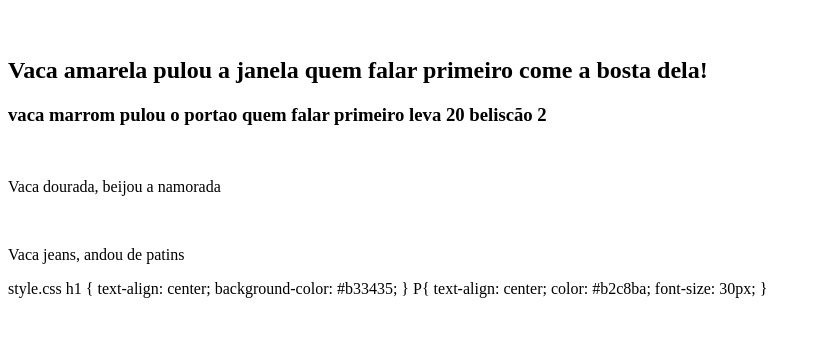
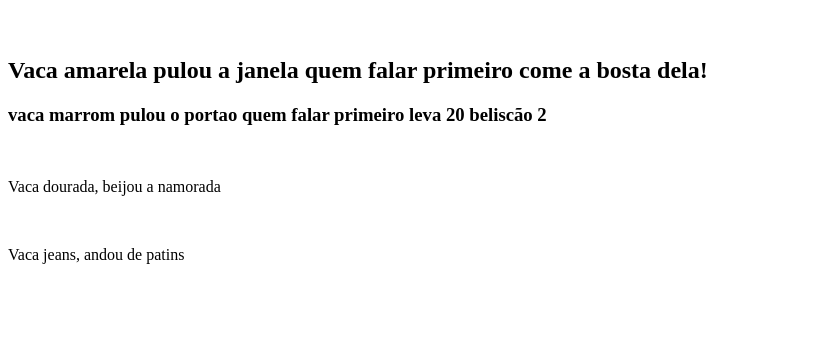
Before and after one commit to twkskt/1MCdanielPCsite, a plain HTML site: page index.html in a window 1280 px wide. Shown: the part 87-424 px from the top of the page, without its empty margins (0-821 px from the left). Drawn offline with Linux system fonts and the light colour scheme.

Commit message:
Update index.html

```diff
--- a/index.html
+++ b/index.html
@@ -18,17 +18,3 @@ este é o site do daniel
     </body>
 
     </html>
-    style.css
-
-h1 {
-
-text-align: center;
-
-background-color: #b33435;
-}
-P{
-
-text-align: center;
-color: #b2c8ba;
-font-size: 30px;
-}
```
